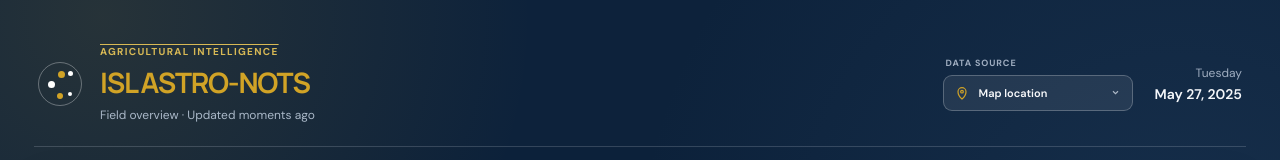
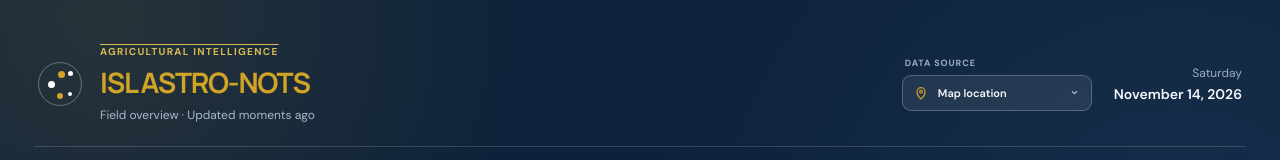
Before and after one commit to lappy74/Hackathon-2026-NASA-Space-Apps, a React (Vite) app in the folder dashboard/: page / in a window 1280 px wide. Shown: the top 160 px of the page. Built offline with nearby package versions, Linux system fonts and the light colour scheme; the HTML template or start-up script is replaced by a standard one.

Commit message:
Update dashboard with dynamic date

```diff
--- a/dashboard/src/App.tsx
+++ b/dashboard/src/App.tsx
@@ -309,6 +309,14 @@ export default function App() {
 
   const dataReady = source === "data" && farmLocation !== null;
 
+  const today = new Date();
+  const dayName = today.toLocaleDateString("en-US", { weekday: "long" });
+  const formattedDate = today.toLocaleDateString("en-US", {
+    month: "long",
+    day: "numeric",
+    year: "numeric",
+  });
+
   return (
     <main>
       <header className="page-header">
@@ -345,8 +353,8 @@ export default function App() {
           </div>
         </label>
         <div className="header-meta">
-          <span>Tuesday</span>
-          <strong>May 27, 2025</strong>
+          <span>{dayName}</span>
+          <strong>{formattedDate}</strong>
         </div>
       </header>
 
```
